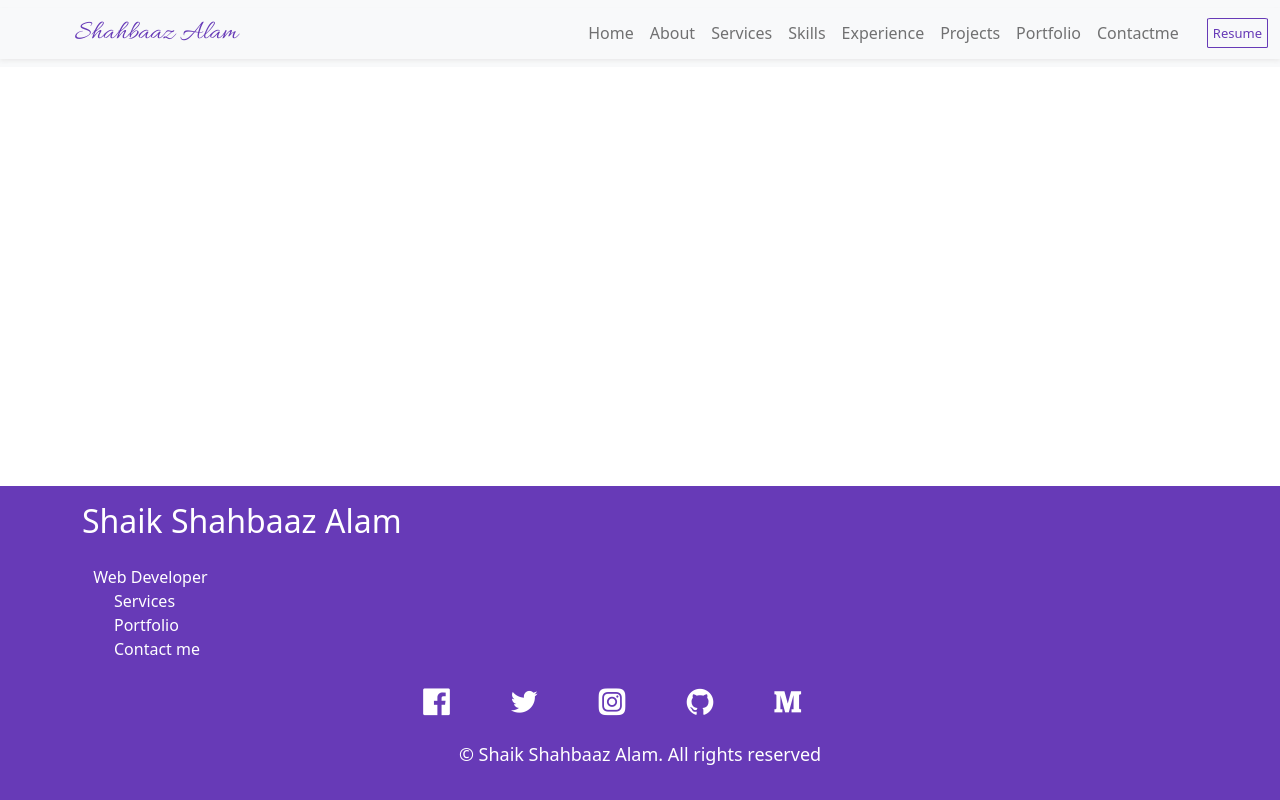
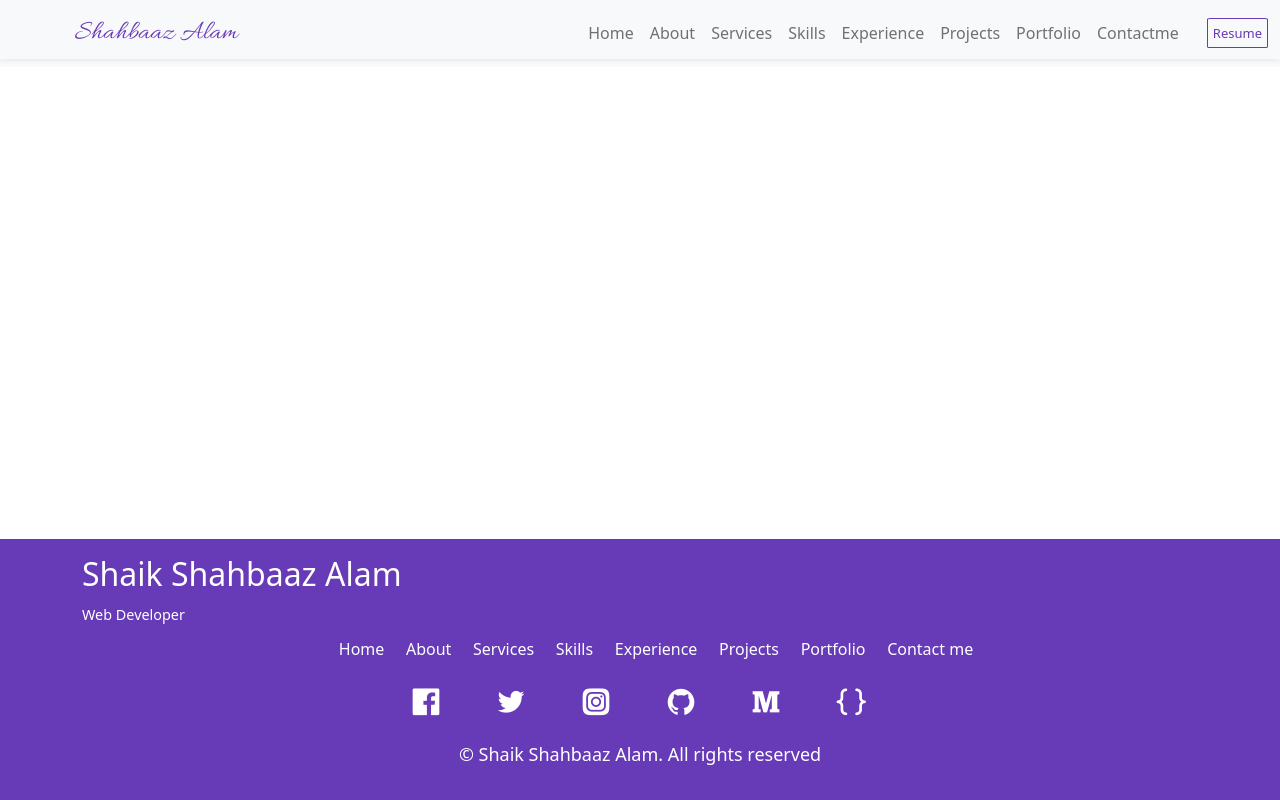
Before and after one commit to ShahbaazX786/angular-portfolio, an Angular app in the folder p2022/: page /footer in a window 1280 px wide. Built offline with nearby package versions, Linux system fonts and the light colour scheme.

Commit message:
CL:1.12- Footer for larger screens done right.

```diff
--- a/p2022/src/app/shared/footer/footer.component.css
+++ b/p2022/src/app/shared/footer/footer.component.css
@@ -9,41 +9,58 @@
   left: 0;
 }
 
+.footer_bg {
+  background-color: #673ab7;
+  padding: 1rem 0 1rem;
+}
+
 .footer_container{
   row-gap: 3.5rem;
 }
 
-.footer_bg{
-  background-color: #673ab7;
-  padding: 1rem 0 1rem;
-}
-
 .footer_title{
   font-size: 2rem;
-  margin-bottom: 25px;
 }
 
 .footer_subtitle{
-  font-size: 1rem;
-  margin-left: 1%;
+  font-size: 0.9rem;
+  margin-bottom: 1%;
 }
 
-.footer_links{
-  display: flex;
-  flex-direction: column;
-  row-gap: 1.5rem;
+.links {
+  text-align: center;
+  align-items: center;
+  margin-top: 1%;
+  font-size: 1rem;
 }
 
-.footer_link:hover{
+li{
+  padding: 0 1%;
+  text-align: center;
+  align-items: center;
+  text-decoration: none;
+  list-style: none;
+  display: inline-block;
   color: white;
 }
 
-.footer_socials{
-  text-align: center;
+li a {
+  text-decoration: none;
+  color: white;
+  display: flex;
+  flex-direction: row;
 }
 
-.footer_socials:hover{
-  color: white;
+li a:hover{
+  font-weight: bold;
+  font-size: 1rem;
+  color: black;
+  transition: 0.1s ease-in-out;
+}
+
+.footer_socials{
+  padding-right: 5%;
+  text-align: center;
 }
 
 .footer_copy{
@@ -57,15 +74,16 @@
   color: white;
 }
 
-li, a{
-  list-style: none;
-  text-decoration: none;
+
+.ico{
+  text-align: center;
+  padding-left: 5%;
+  font-size: 2rem;
+  color: white;
 }
 
 
-.ico{
-  text-align: center;
-  padding-right: 5%;
-  font-size: 2rem;
-  color: white;
+i:hover{
+  color: black;
+  transition: 0.1s ease-in;
 }
--- a/p2022/src/app/shared/footer/footer.component.html
+++ b/p2022/src/app/shared/footer/footer.component.html
@@ -5,28 +5,37 @@
         <h1 class="footer_title">Shaik Shahbaaz Alam</h1>
         <span class="footer_subtitle">Web Developer</span>
       </div>
-      <ul>
-        <li>
-          <a class="footer_link">Services</a>
-        </li>
-        <li>
-          <a class="footer_link">Portfolio</a>
-        </li>
-        <li>
-          <a class="footer_link">Contact me</a>
-        </li>
-      </ul>
+
+      <div class="links">
+        <ul class="footer-list">
+          <li><a routerLink="home">Home</a></li>
+          <!-- <li>|</li> -->
+          <li><a routerLink="list">About</a></li>
+          <!-- <li>|</li> -->
+          <li><a routerLink="about">Services</a></li>
+          <!-- <li>|</li> -->
+          <li><a routerLink="contact">Skills</a></li>
+          <!-- <li>|</li> -->
+          <li><a routerLink="rules">Experience</a></li>
+          <!-- <li>|</li> -->
+          <li><a routerLink="rules">Projects</a></li>
+          <!-- <li>|</li> -->
+          <li><a routerLink="rules">Portfolio</a></li>
+          <!-- <li>|</li> -->
+          <li><a routerLink="rules">Contact me</a></li>
+        </ul>
+      </div>
 
       <div class="footer_socials">
-        <a href="https://www.facebook.com/" target="_blank"><i class="uil uil-facebook ico"></i></a>
-        <a href="https://www.twitter.com/" target="_blank"><i class="uil uil-twitter ico"></i></a>
-        <a href="https://www.instagram.com/" target="_blank"><i class="uil uil-instagram-alt ico"></i></a>
-        <a href="https://www.github.com/" target="_blank"><i class="uil uil-github ico"></i></a>
-        <a href="https://www.medium.com/" target="_blank"><i class="uil uil-medium-m ico"></i></a>
+        <a href="https://www.facebook.com/" target="_blank"><i class="uil uil-facebook ico fb"></i></a>
+        <a href="https://www.twitter.com/" target="_blank"><i class="uil uil-twitter ico tw"></i></a>
+        <a href="https://www.instagram.com/" target="_blank"><i class="uil uil-instagram-alt ico ins"></i></a>
+        <a href="https://www.github.com/" target="_blank"><i class="uil uil-github ico git"></i></a>
+        <a href="https://www.medium.com/" target="_blank"><i class="uil uil-medium-m ico med"></i></a>
+        <a href="https://www.dev.to/" target="_blank"><i class="uil uil-brackets-curly ico dev"></i></a>
       </div>
 
       <p class="footer_copy">&#169; Shaik Shahbaaz Alam. All rights reserved</p>
     </div>
-
   </div>
 </footer>
```
